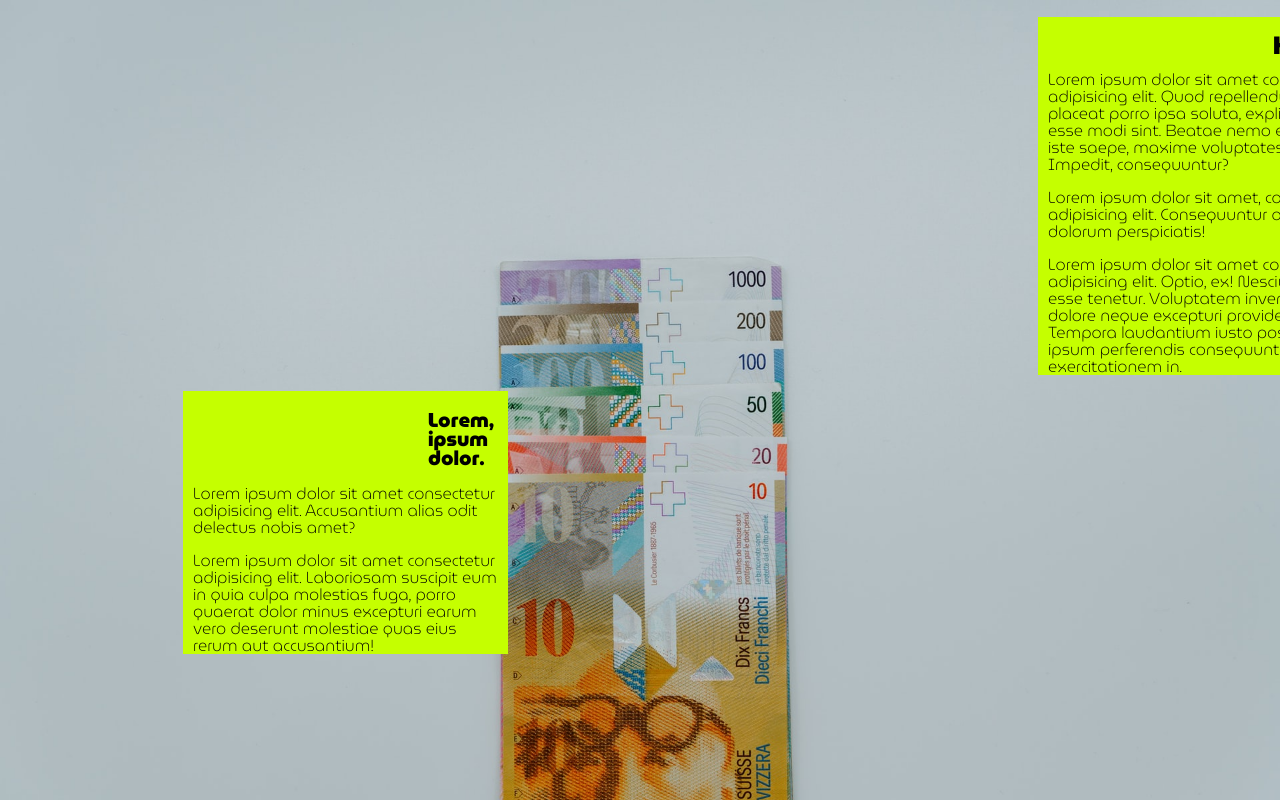
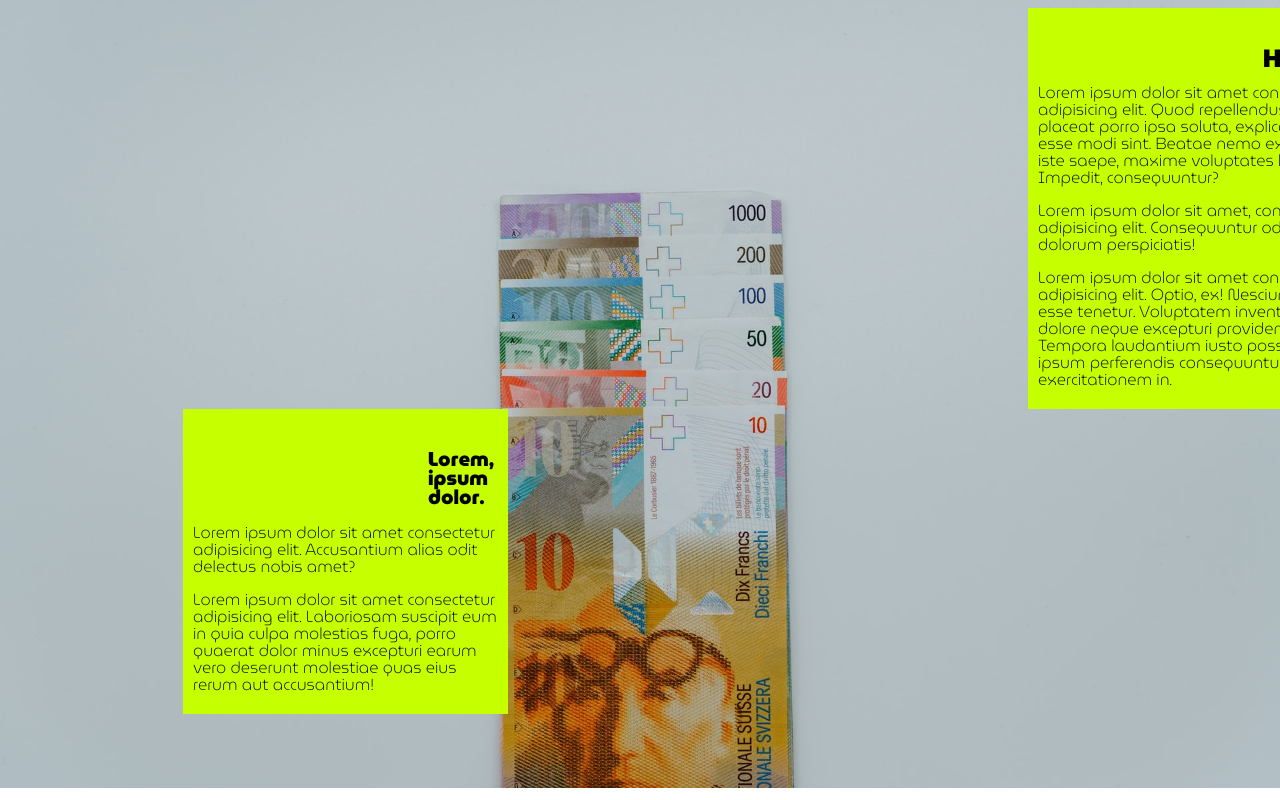
Before and after one commit to LexSava/github-lesson, a plain HTML site: page index.html in a window 1280 px wide. Shown: the top 800 px of the page. Drawn offline with Linux system fonts and the light colour scheme.

Commit message:
Выровнял фоновую картинку

```diff
--- a/css/style.css
+++ b/css/style.css
@@ -1,6 +1,6 @@
 body {
   width: 1920px;
-  background: url(../img/claudio.jpg) repeat-y;
+  background: url(../img/claudio.jpg) 50% / cover no-repeat;
   background-size: 100% auto;
 }
 /*
@@ -44,8 +44,8 @@ div.peak {
   line-height: 17px;
   background-color: #c5ff00;
   box-sizing: border-box;
-  padding: 0 10px;
-  margin: 0px auto 0px 1030px;
+  padding: 5px 10px;
+  margin: 0px auto 0px 1020px;
 }
 
 div.middle h2 {
@@ -61,6 +61,6 @@ div.middle {
   line-height: 17px;
   background-color: #c5ff00;
   box-sizing: border-box;
-  padding: 0 10px;
+  padding: 5px 10px;
   margin: 0px 0px 0px 175px;
 }
```
